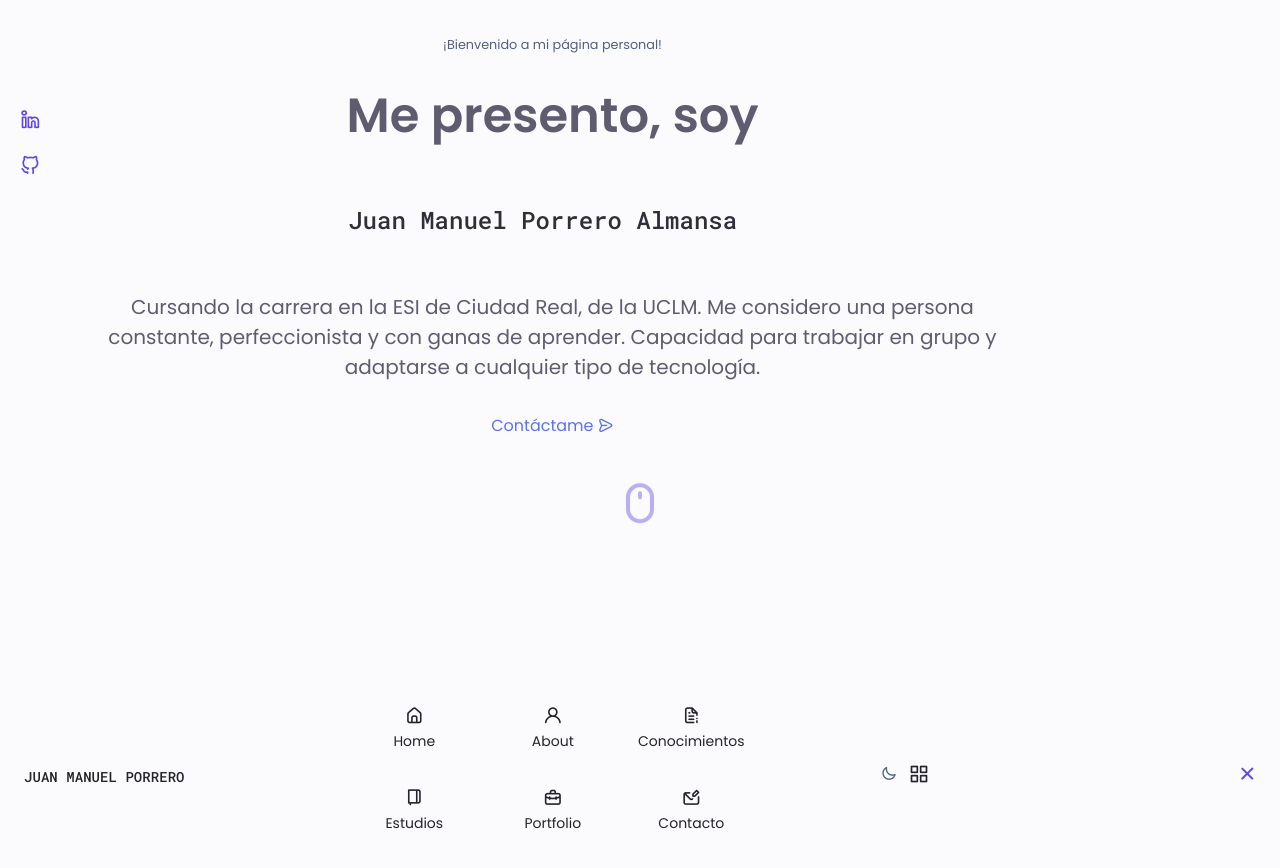
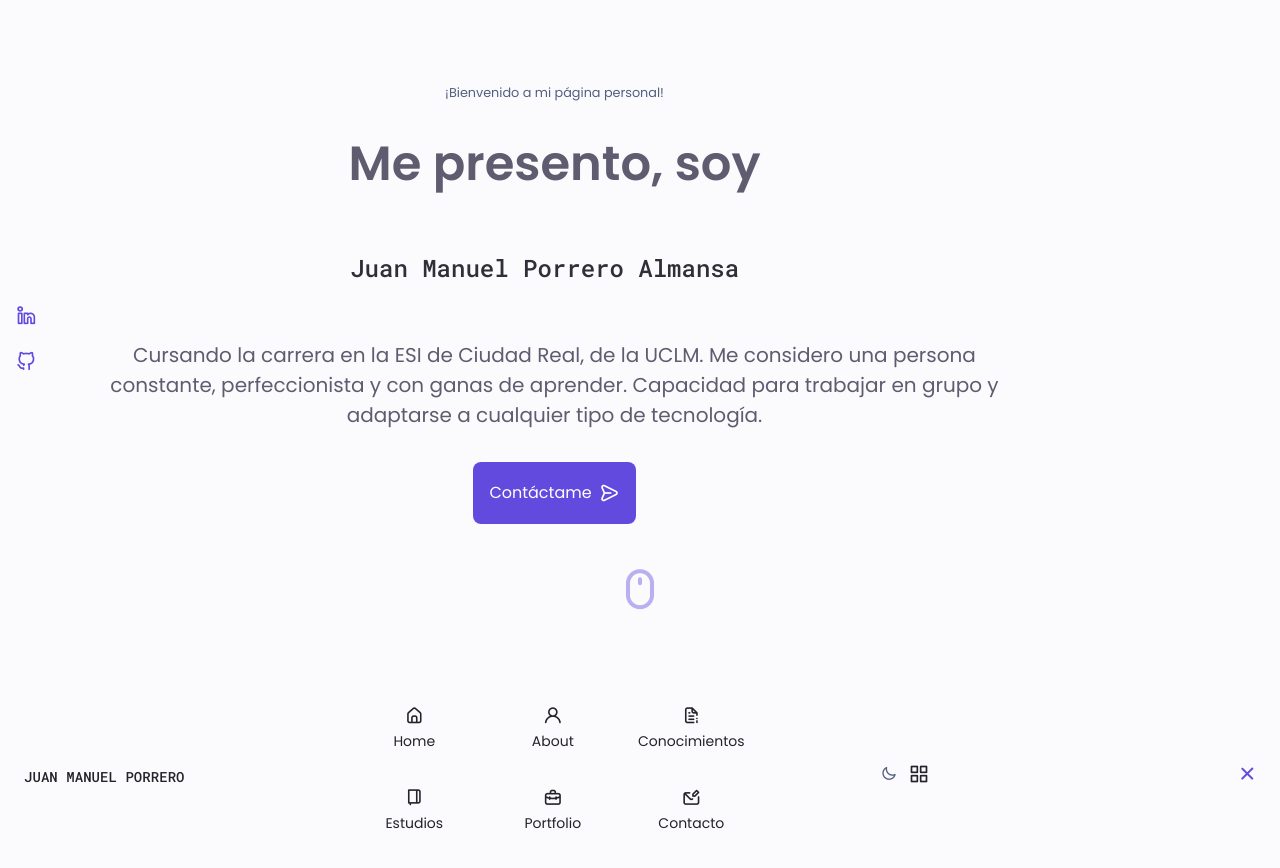
Before and after one commit to juanma1501/Portfolio-Personal-Responsive, a plain HTML site: page index.html in a window 1280 px wide. Shown: the top 868 px of the page. Drawn offline with nearby package versions, Linux system fonts and the light colour scheme.

Commit message:
HOME terminado

```diff
--- a/css/style.css
+++ b/css/style.css
@@ -178,6 +178,44 @@ img{
     text-align: center;
 }
 
+/* ======================================== BUTTONS STYLING  ==========================================*/
+.button{
+    display: inline-block;
+    background: var(--first-color);
+    color: #FFF;
+    padding: 1rem;
+    border-radius: .5rem;
+    font-weight: var(--font-medium);
+}
+
+.button:hover{
+    background-color: var(--first-color-alt);
+    color: #FFF;
+}
+
+.button__icon{
+    font-size: 1.25rem;
+    margin-left: var(--mb-0-5);
+    transition: .3s;
+}
+
+.button--flex{
+    display: inline-flex;
+    align-items: center;
+}
+
+.button--white{
+    background-color: #FFF;
+    color: var(--first-color);
+}
+
+.button--white:hover{
+    background-color: var(--first-color-lighter);
+}
+
+
+
+
 /* ======================================== LAYOUT  ==========================================*/
 .container{
     margin-right: var(--mb-1);
@@ -304,18 +342,21 @@ img{
 .home{
     height: 90vh;
     align-content: space-between;
+    margin-top: var(--mb-3);
 }
 
 .home__container{
-    gap: 1rem;
+    display: flex;
+    gap: 1.75rem;
     padding-left: 0;
-    margin-left: var(--mb-1-25);
-    display: flex;
+    margin-left: var(--mb-1);
+    justify-content: space-around;
+    align-items: center;
 }
 
 .home__content{
     display: grid;
-    grid-template-columns: .08fr 1fr;
+    grid-template-columns: 1fr 1fr;
     grid-template-areas: 'home__social home__content';
     padding-top: var(--mb-2-5);
     align-items: center;
```
